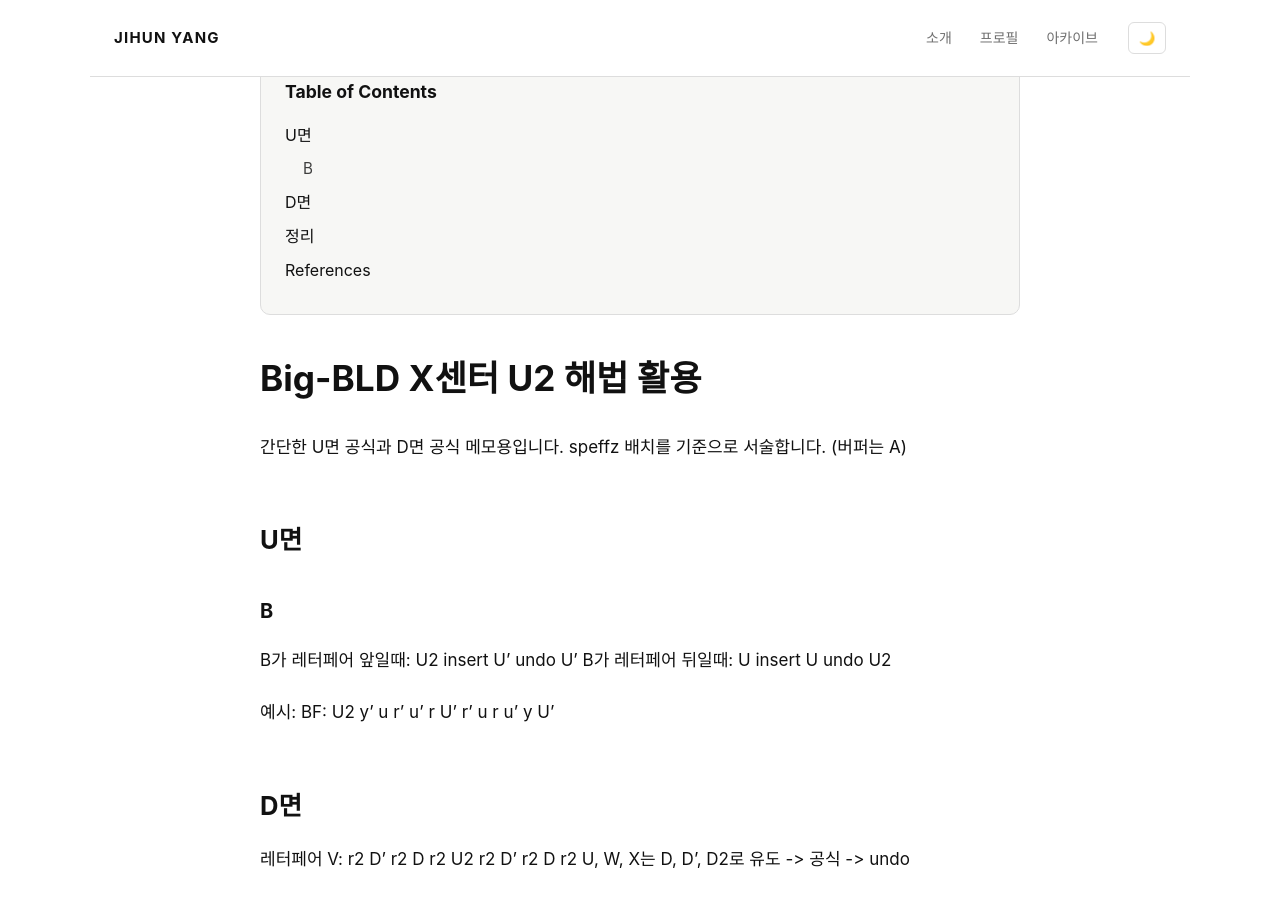
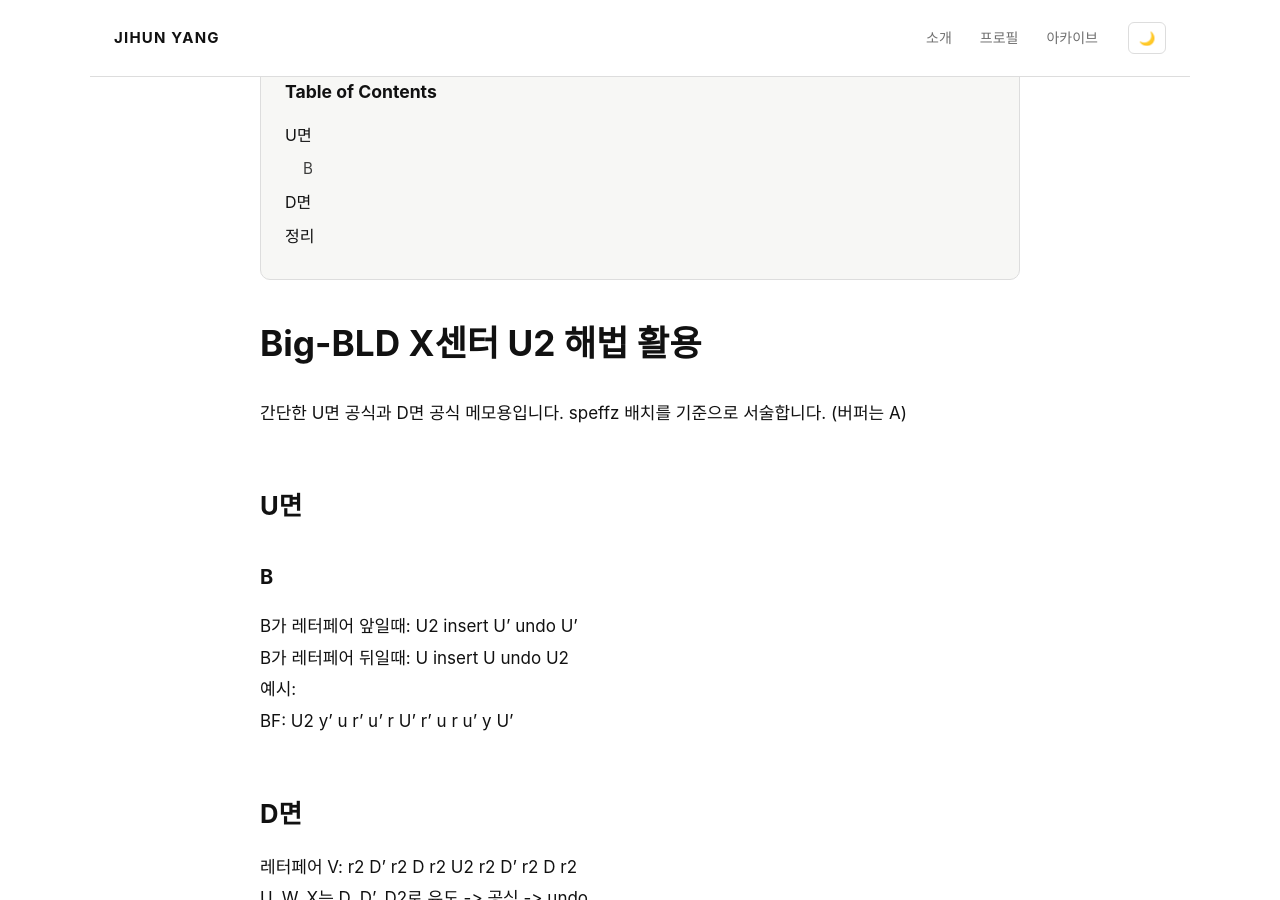
Before and after one commit to JihunYangKR/JihunYangKR.github.io, a Jekyll site: the page built from _posts/2026-09-29-bigbld-xcenter-u2-1.md, in a window 1280 px wide and 900 px high, scrolled down 698 px. Built offline with Jekyll 4.4.1, drawn with Linux system fonts in a browser that asks for light colours; some of the changed lines change nothing that is shown; some of the changed text lies outside the part shown.

Commit message:
Update 2026-09-29-bigbld-xcenter-u2-1.md

```diff
--- a/_posts/2026-09-29-bigbld-xcenter-u2-1.md
+++ b/_posts/2026-09-29-bigbld-xcenter-u2-1.md
@@ -19,21 +19,17 @@ speffz 배치를 기준으로 서술합니다. (버퍼는 A)
 
 ### B
 
-B가 레터페어 앞일때: U2 insert U' undo U'
+B가 레터페어 앞일때: U2 insert U' undo U'<br>
 B가 레터페어 뒤일때: U insert U undo U2
-
-예시:
+<br>
+예시:<br>
 BF: U2 y' u r' u' r U' r' u r u' y U'
 
 ## D면
 
-레터페어 V: r2 D' r2 D r2 U2 r2 D' r2 D r2
+레터페어 V: r2 D' r2 D r2 U2 r2 D' r2 D r2<br>
 U, W, X는 D, D', D2로 유도 -> 공식 -> undo
 
 ## 정리
 
 참 쉽죠?
-
-## References
-
-- 참고 자료
```
